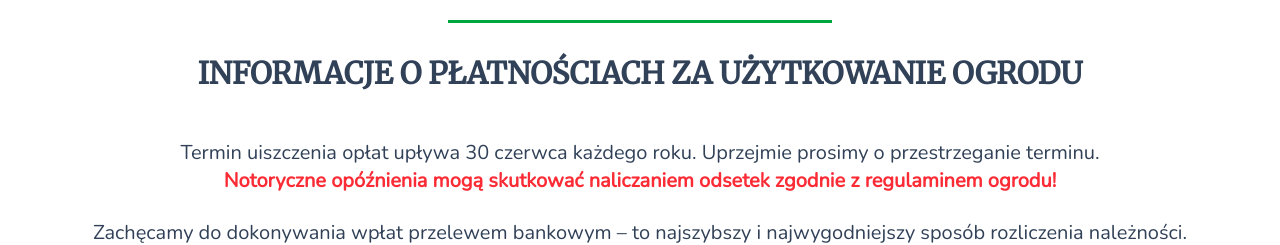
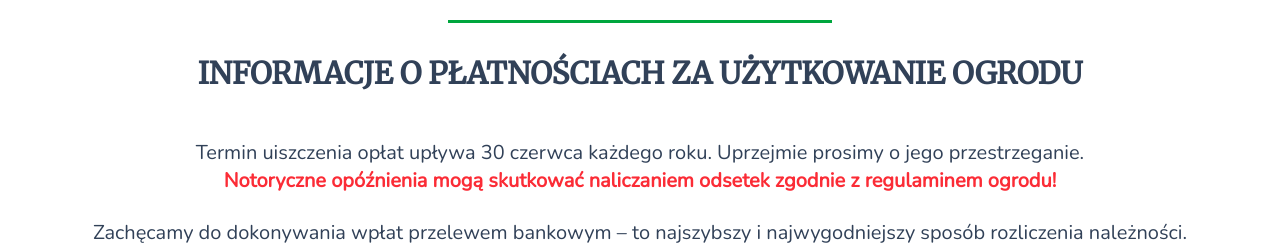
Before and after one commit to rafal-haduch/rod-stokrotka-portal, a Next.js app: page /fees in a window 1280 px wide. Shown: the part 1040-1285 px from the top of the page. Built offline with nearby package versions, Linux system fonts and the light colour scheme.

Commit message:
test: vercel ignore build

```diff
--- a/app/fees/page.tsx
+++ b/app/fees/page.tsx
@@ -24,8 +24,8 @@ export default function PaymentsPage() {
             </h2>
             <section className="space-y-6 text-center">
                 <p className="">
-                    Termin uiszczenia opłat upływa 30 czerwca każdego roku. Uprzejmie prosimy o
-                    przestrzeganie terminu. <br />
+                    Termin uiszczenia opłat upływa 30 czerwca każdego roku. Uprzejmie prosimy o jego
+                    przestrzeganie. <br />
                     <span className="font-bold text-red-500">
                         Notoryczne opóźnienia mogą skutkować naliczaniem odsetek zgodnie z
                         regulaminem ogrodu!
```
